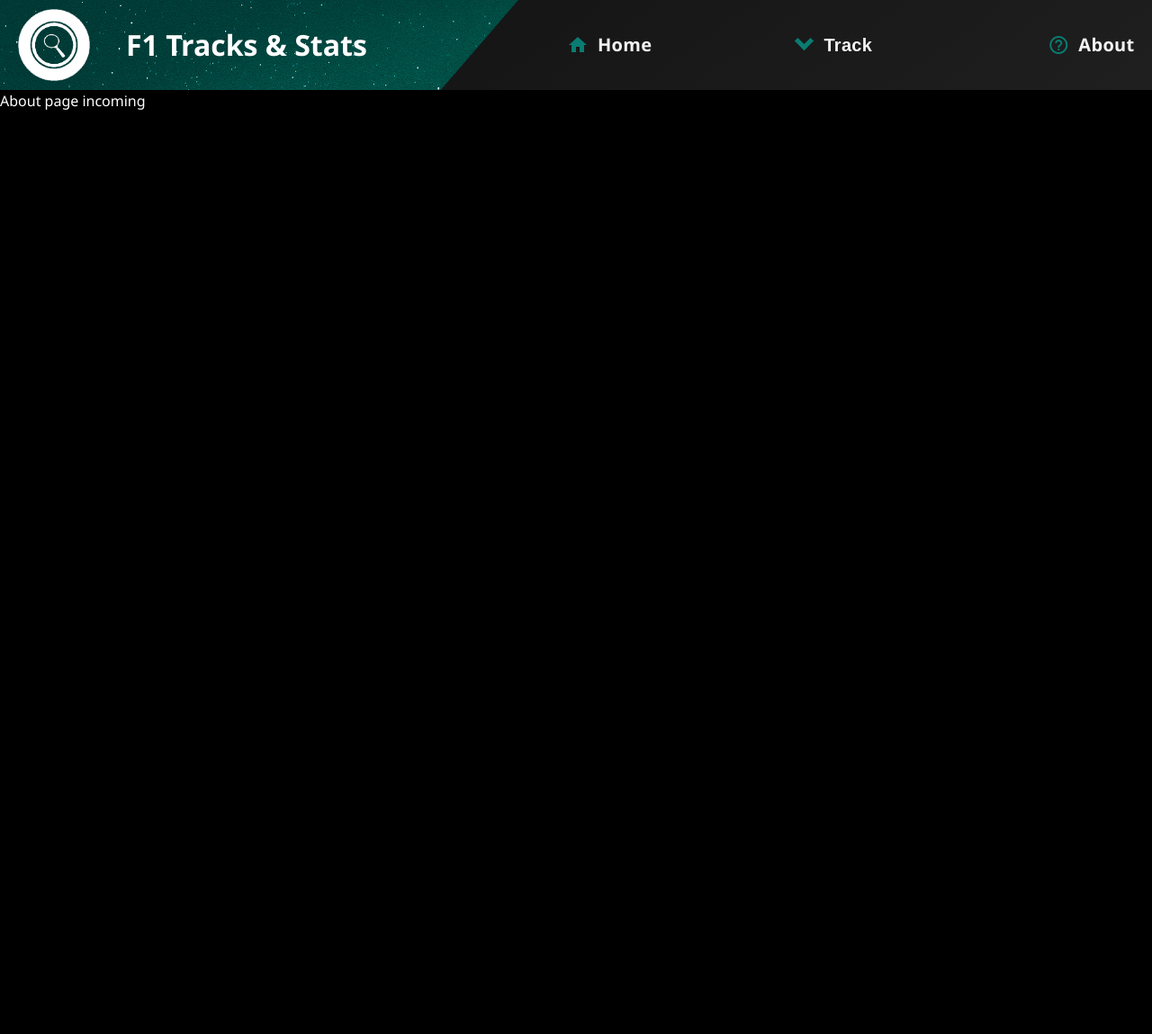
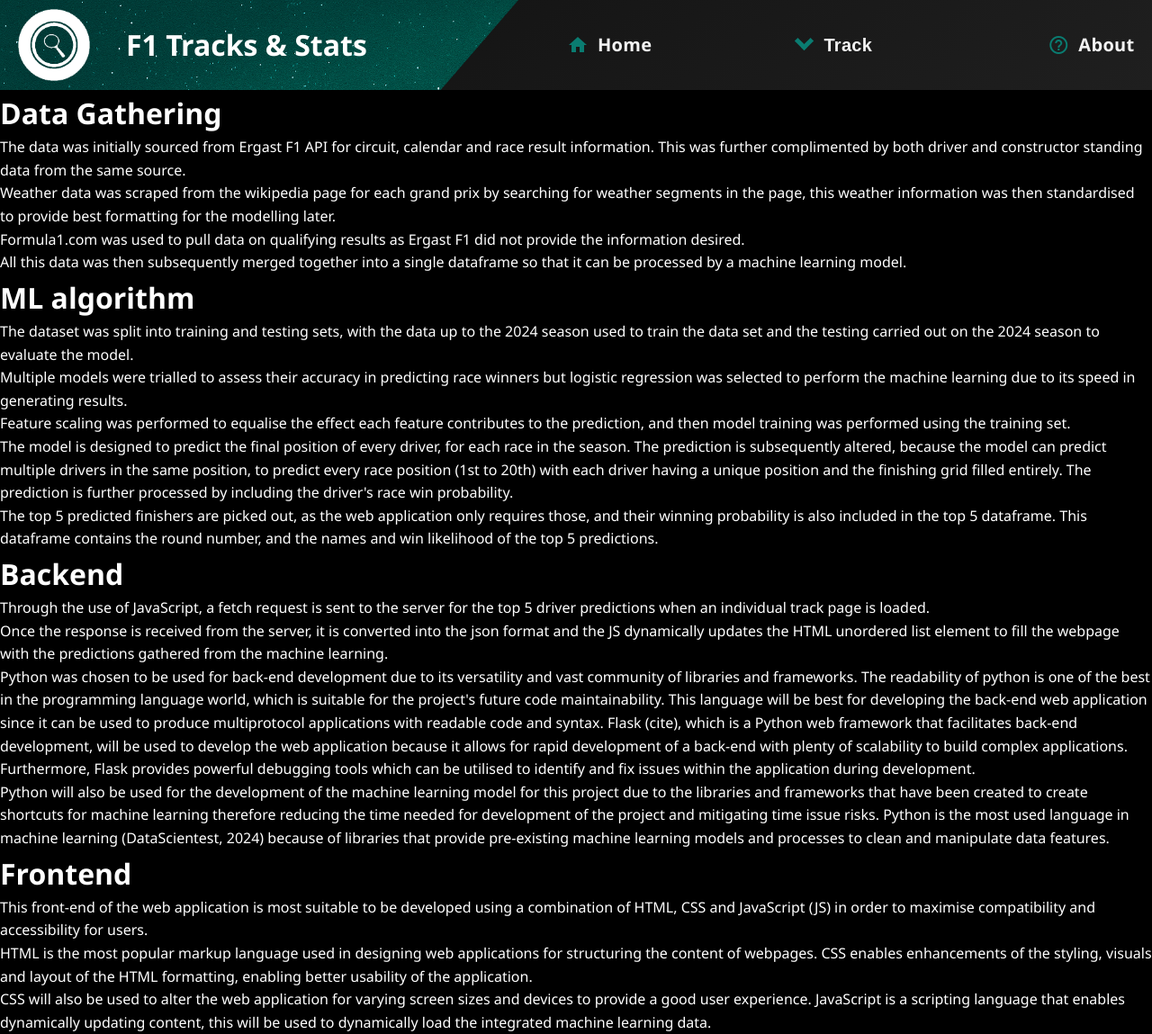
Before and after one commit to Fin250/F1-Constellations, a Flask app: page /about in a window 1280 px wide. Shown: the whole page at 90% size. Before the commit the page ends 122 px from the top, so only its background shows below. Run offline with Flask 3, Linux system fonts and the light colour scheme.

Commit message:
Added the formal writeup to the about page

```diff
--- a/templates/about.html
+++ b/templates/about.html
@@ -64,7 +64,51 @@
   </nav>
 </header>
 
-About page incoming
+<div class="about-tldr">
+</div>
+
+<div class="about data">
+  <h1>Data Gathering</h1>
+  <p>The data was initially sourced from Ergast F1 API for circuit, calendar and race result information. This was further complimented by both driver and constructor standing data from the same source.</p>
+
+  <p>Weather data was scraped from the wikipedia page for each grand prix by searching for weather segments in the page, this weather information was then standardised to provide best formatting for the modelling later.</p>
+
+  <p>Formula1.com was used to pull data on qualifying results as Ergast F1 did not provide the information desired.</p>
+
+  <p>All this data was then subsequently merged together into a single dataframe so that it can be processed by a machine learning model.</p>
+</div>
+
+<div class="about algorithm">
+<h1>ML algorithm</h1>
+  <p>The dataset was split into training and testing sets, with the data up to the 2024 season used to train the data set and the testing carried out on the 2024 season to evaluate the model.</p>
+
+  <p>Multiple models were trialled to assess their accuracy in predicting race winners but logistic regression was selected to perform the machine learning due to its speed in generating results.</p>
+
+  <p>Feature scaling was performed to equalise the effect each feature contributes to the prediction, and then model training was performed using the training set.</p>
+
+  <p>The model is designed to predict the final position of every driver, for each race in the season. The prediction is subsequently altered, because the model can predict multiple drivers in the same position, to predict every race position (1st to 20th) with each driver having a unique position and the finishing grid filled entirely. The prediction is further processed by including the driver's race win probability.</p>
+
+  <p>The top 5 predicted finishers are picked out, as the web application only requires those, and their winning probability is also included in the top 5 dataframe. This dataframe contains the round number, and the names and win likelihood of the top 5 predictions.</p>
+</div>
+
+<div class="about backend">
+<h1>Backend</h1>
+  <p>Through the use of JavaScript, a fetch request is sent to the server for the top 5 driver predictions when an individual track page is loaded.</p>
+
+  <p>Once the response is received from the server, it is converted into the json format and the JS dynamically updates the HTML unordered list element to fill the webpage with the predictions gathered from the machine learning.</p>
+
+  <p>Python was chosen to be used for back-end development due to its versatility and vast community of libraries and frameworks. The readability of python is one of the best in the programming language world, which is suitable for the project's future code maintainability. This language will be best for developing the back-end web application since it can be used to produce multiprotocol applications with readable code and syntax. Flask (cite), which is a Python web framework that facilitates back-end development, will be used to develop the web application because it allows for rapid development of a back-end with plenty of scalability to build complex applications. Furthermore, Flask provides powerful debugging tools which can be utilised to identify and fix issues within the application during development.</p>
+
+  <p>Python will also be used for the development of the machine learning model for this project due to the libraries and frameworks that have been created to create shortcuts for machine learning therefore reducing the time needed for development of the project and mitigating time issue risks. Python is the most used language in machine learning (DataScientest, 2024) because of libraries that provide pre-existing machine learning models and processes to clean and manipulate data features.</p>
+</div>
+
+<div class="about frontend">
+<h1>Frontend</h1>
+  <p>This front-end of the web application is most suitable to be developed using a combination of HTML, CSS and JavaScript (JS) in order to maximise compatibility and accessibility for users.</p>
+  <p>HTML is the most popular markup language used in designing web applications for structuring the content of webpages. CSS enables enhancements of the styling, visuals and layout of the HTML formatting, enabling better usability of the application.</p>
+  <p>CSS will also be used to alter the web application for varying screen sizes and devices to provide a good user experience. JavaScript is a scripting language that enables dynamically updating content, this will be used to dynamically load the integrated machine learning data.</p>
+</div>
+
 
 </body>
 </html>
```
